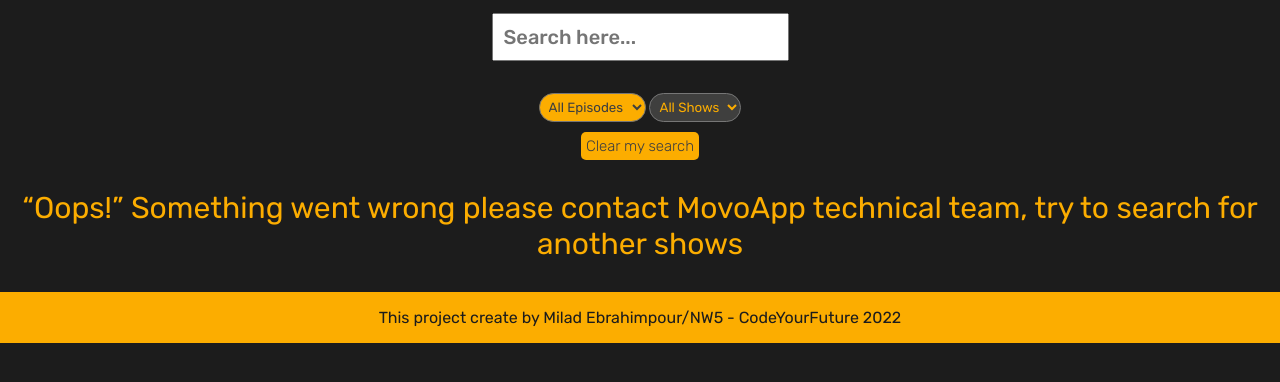
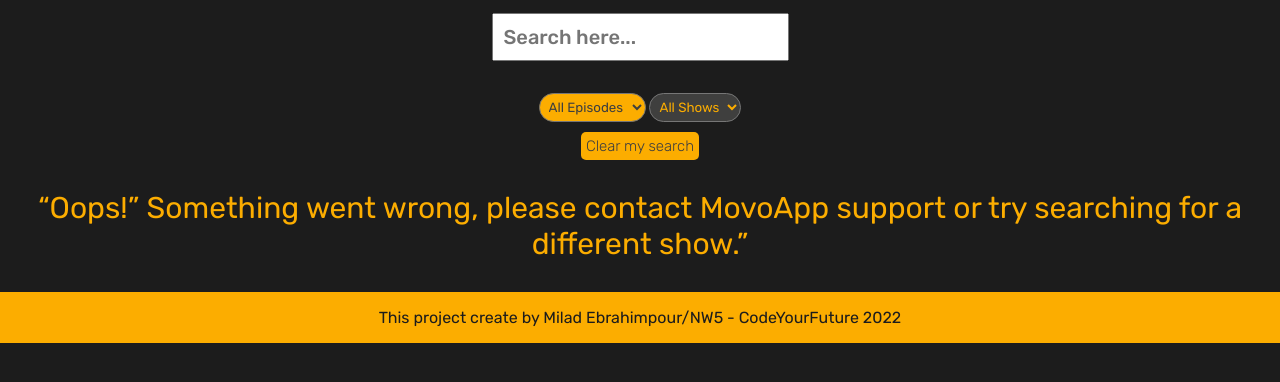
Before and after one commit to Miladepour/tv-show-dom-project, a plain HTML site: page index.html in a window 1280 px wide. Shown: the part 98-480 px from the top of the page. Drawn offline with nearby package versions, Linux system fonts and the light colour scheme; no server answers.

Commit message:
Add css and amend error message

```diff
--- a/index.html
+++ b/index.html
@@ -31,7 +31,7 @@
   <main>
     <div id="container" class="container-style">
     </div>
-    <div id="errorMasg">“Oops!” Something went wrong please contact MovoApp technical team, try to search for another shows</div>
+    <div id="errorMasg">“Oops!” Something went wrong, please contact MovoApp support or try searching for a different show.”</div>
   </main>
   <footer>
     <p>This project create by Milad Ebrahimpour/NW5 - CodeYourFuture 2022</p>
--- a/style.css
+++ b/style.css
@@ -65,6 +65,7 @@ li:hover {
     border-bottom-left-radius: 10px;
     border-left: 8px solid var(--fyellow);
     box-shadow: 0 14px 28px rgba(0,0,0,0.25), 0 10px 10px rgba(0,0,0,0.22);
+    transform: scale(1.03);
 }
 .epi-format{
     color: var(--fyellow);
```
